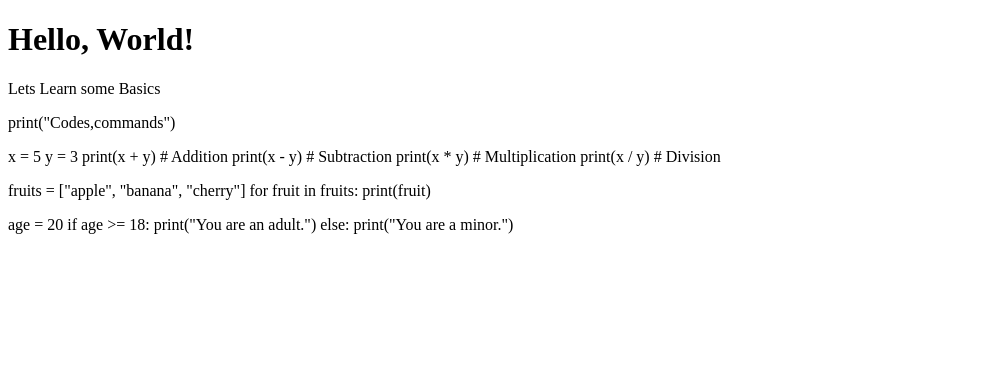
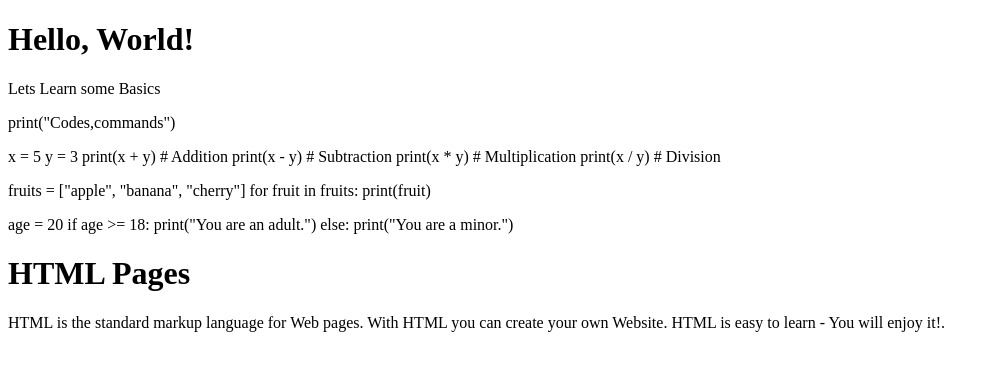
Before and after one commit to Cloud1Code/helloworld, a plain HTML site: page index.html in a window 1280 px wide. Shown: the whole page, without its empty margins (0-999 px from the left). Drawn offline with Linux system fonts and the light colour scheme.

Commit message:
HTML Edit

```diff
--- a/index.html
+++ b/index.html
@@ -24,5 +24,22 @@
                     else:
                         print("You are a minor.")</p>
 
+
+
+                        <title>W3 schools</title>
+                        </head>
+                        <body>
+
+                        <h1>HTML Pages</h1>
+                        <p>HTML is the standard markup language for Web pages.
+
+                            With HTML you can create your own Website.
+
+                            HTML is easy to learn - You will enjoy it!.</p>
+
+                        </body>
+                        </html>
+
+
 </body>
 </html>
```
